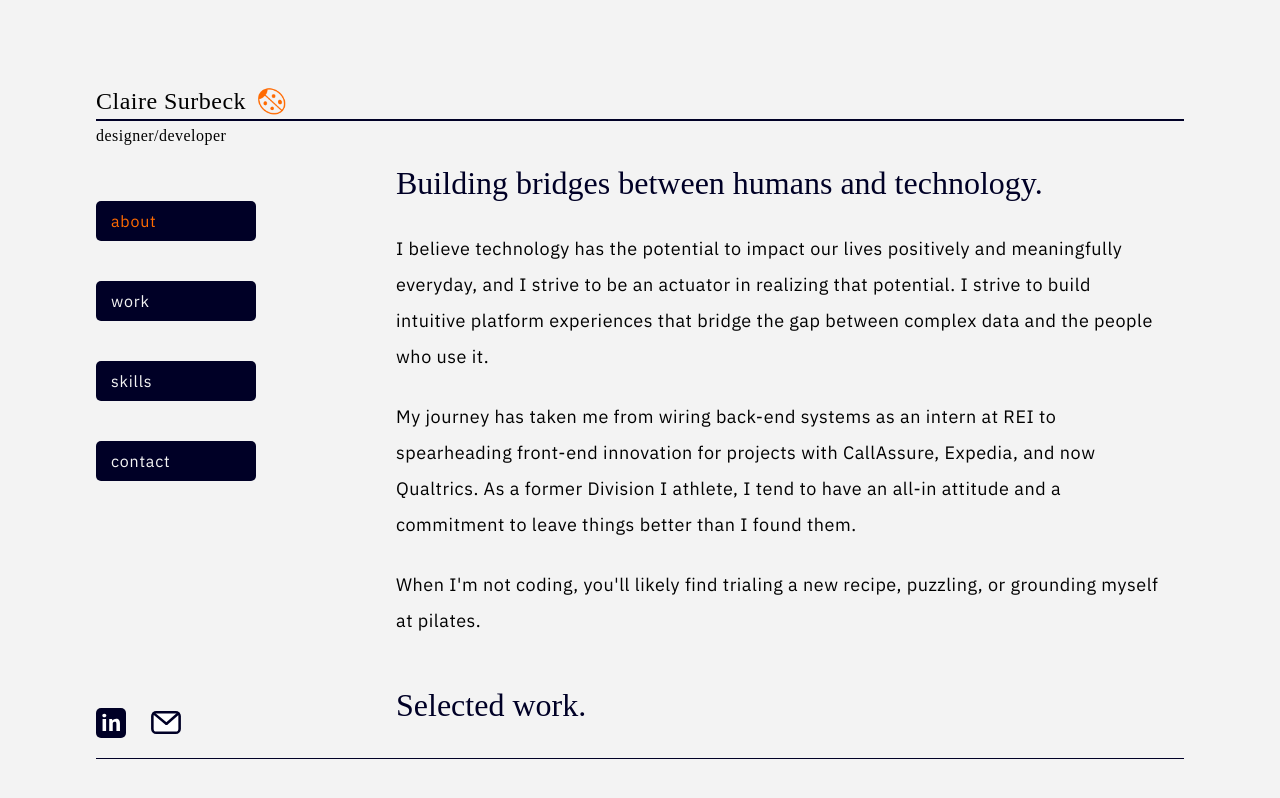
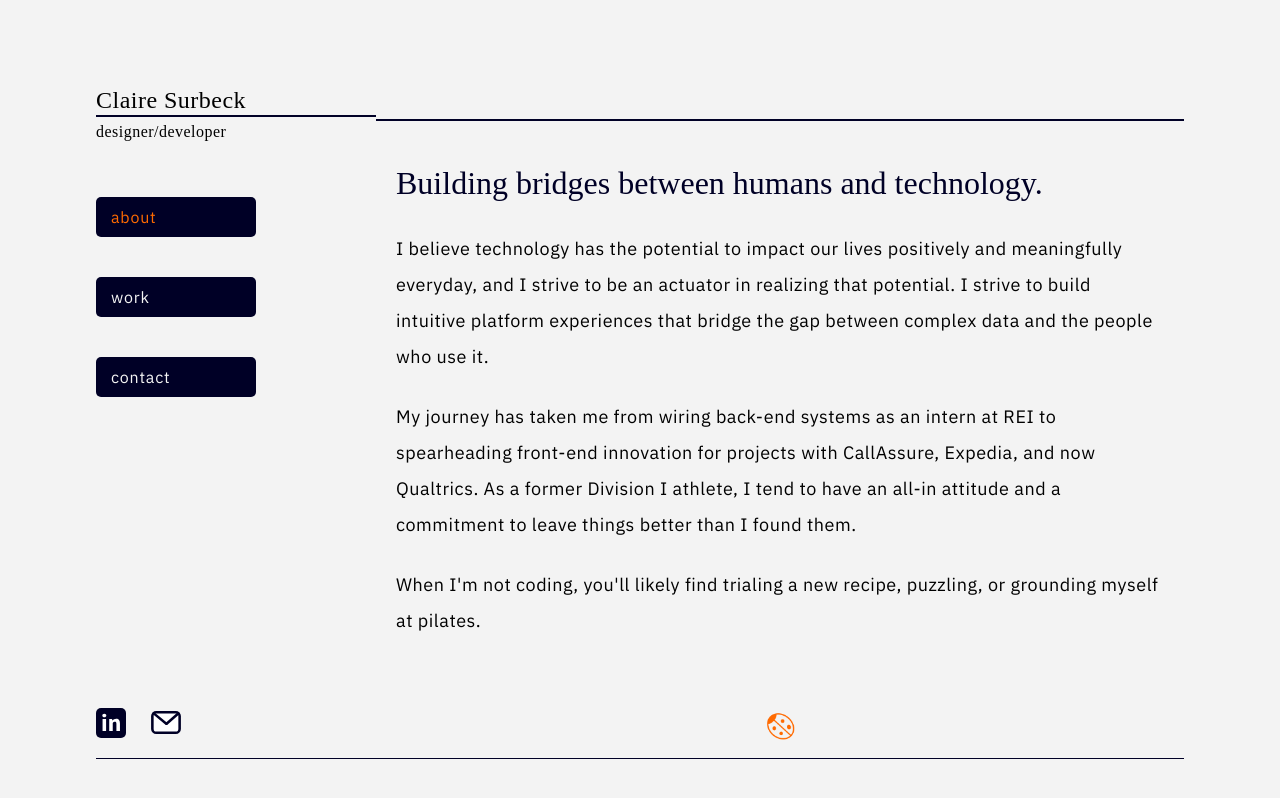
Before and after one commit to csurbeck/csurbeck.github.io, a React app: page / in a window 1280 px wide. Built offline with nearby package versions, Linux system fonts and the light colour scheme; a web font is replaced by a local one.

Commit message:
Adding ladybug divider

```diff
--- a/src/components/NavMenu.tsx
+++ b/src/components/NavMenu.tsx
@@ -4,7 +4,7 @@ import email_icon from '@src/assets/email_icon.svg';
 import orange_ladybug from '@src/assets/orange_ladybug.png';
 const styles = stylesImport as unknown as Record<string, string>;
 
-type SectionId = 'about' | 'work' | 'skills' | 'contact';
+type SectionId = 'about' | 'work' | 'contact';
 
 type NavMenuProps = {
     currentSection: SectionId;
@@ -14,7 +14,6 @@ type NavMenuProps = {
 const NAV_ITEMS: Array<{ id: SectionId; label: string }> = [
     { id: 'about', label: 'about' },
     { id: 'work', label: 'work' },
-    { id: 'skills', label: 'skills' },
     { id: 'contact', label: 'contact' },
 ];
 
@@ -24,7 +23,7 @@ export const NavMenu = ({ currentSection, onNavigate }: NavMenuProps) => (
             <div className={styles.nameHeader}>
                 <div className={styles.nameContainer}>
                     <span className={styles.name}>Claire Surbeck</span>
-                    <img src={orange_ladybug} alt="Ladybug navigation button" className={styles.ladybugIcon} />
+                    {/* <img src={orange_ladybug} alt="Ladybug navigation button" className={styles.ladybugIcon} /> */}
                 </div>
                 <div className={styles.nameDiv} />
                 <span className={styles.title}>designer/developer</span>
--- a/src/components/ScrollSection.module.scss
+++ b/src/components/ScrollSection.module.scss
@@ -24,6 +24,8 @@ html {
 .content {
     flex: 1;
     min-height: 0;
+    display: flex;
+    flex-direction: column;
     font-family: 'Hedvig Letters Serif', serif;
     padding: 24px 20px;
     overflow-y: auto;
@@ -39,6 +41,20 @@ html {
     }
 }
 
+.sectionGap {
+    height: 120px;
+    display: flex;
+    align-items: center;
+    justify-content: center;
+    flex-shrink: 0;
+}
+
+.sectionGapIcon {
+    width: 30px;
+    height: 30px;
+    display: block;
+}
+
 .section {
     padding: 18px 0 28px;
 }
@@ -49,6 +65,14 @@ html {
     margin: 0 0 28px;
     font-size: 32px;
     line-height: 1.25;
+}
+
+.miniTitle {
+    color: #000026;
+    font-weight: 400;
+    margin: 12px 0 12px;
+    font-size: 22px;
+    line-height: 1.3;
 }
 
 .paragraphText {
--- a/src/components/ScrollSection.tsx
+++ b/src/components/ScrollSection.tsx
@@ -1,11 +1,12 @@
 import { forwardRef, useEffect, useImperativeHandle, useRef, useState } from 'react';
 import { Link } from 'react-router-dom';
+import orangeLadybug from '@src/assets/orange_ladybug.png';
 import * as stylesImport from './ScrollSection.module.scss';
 const styles = stylesImport as unknown as Record<string, string>;
 
-type SectionId = 'about' | 'work' | 'skills' | 'contact';
+type SectionId = 'about' | 'work' | 'contact';
 
-const SECTION_IDS: SectionId[] = ['about', 'work', 'skills', 'contact'];
+const SECTION_IDS: SectionId[] = ['about', 'work', 'contact'];
 
 type ScrollSectionProps = {
     currentSection: SectionId;
@@ -15,6 +16,14 @@ type ScrollSectionProps = {
 export type ScrollSectionHandle = {
     scrollToSection: (id: SectionId) => void;
 };
+
+function SectionGap() {
+    return (
+        <div className={styles.sectionGap} aria-hidden="true">
+            <img src={orangeLadybug} alt="" className={styles.sectionGapIcon} />
+        </div>
+    );
+}
 
 function isSectionId(id: string): id is SectionId {
     return (SECTION_IDS as string[]).includes(id);
@@ -159,6 +168,8 @@ export const ScrollSection = forwardRef<ScrollSectionHandle, ScrollSectionProps>
                         </p>
                     </section>
 
+                    <SectionGap />
+
                     <section id="work" className={styles.section} aria-label="Work">
                         <h2 className={styles.sectionTitle}>Selected work.</h2>
                         <p className={styles.paragraphText}>
@@ -177,20 +188,15 @@ export const ScrollSection = forwardRef<ScrollSectionHandle, ScrollSectionProps>
                             experience, spanning research, prototyping, and in-lab user
                             testing.
                         </p>
+                        <h3 className={styles.miniTitle}>Things I&apos;m good at.</h3>
+                        <p className={styles.paragraphText}>
+                            React, TypeScript, JavaScript, HTML/CSS, Python, Java, SQL
+                            {' || '}
+                            REST APIs, accessibility, responsive UI, Figma, component and end-to-end testing, Git
+                        </p>
                     </section>
 
-                    <section id="skills" className={styles.section} aria-label="Skills">
-                        <h2 className={styles.sectionTitle}>Skills.</h2>
-                        <p className={styles.paragraphText}>
-                            Language & Frameworks || React, Typescript, JavaScript, HTML/CSS, Python, Java, SQL
-                        </p>
-                        <p className={styles.paragraphText}>
-                            Web Development & Design || RESTful APIs, Responsive Design, Accessibility, UX/UI principles, Figma
-                        </p>
-                        <p className={styles.paragraphText}>
-                            Tools & Workflow || Git, Jira, Component & E2E Testing, Version Control, CI/CD
-                        </p>
-                    </section>
+                    <SectionGap />
 
                     <section id="contact" className={styles.section} aria-label="Contact">
                         <h2 className={styles.sectionTitle}>Put me on a team, product, or feature!</h2>
@@ -207,9 +213,9 @@ export const ScrollSection = forwardRef<ScrollSectionHandle, ScrollSectionProps>
                             {' || '}
                             <a href="https://www.linkedin.com/in/claire-surbeck/" className={styles.contactLink} target="_blank" rel="noopener noreferrer">linkedin</a>
                             {' || '}
-                            <a href="https://github.com/csurbeck" className={styles.contactLink}>github</a>
+                            <a href="https://github.com/csurbeck" className={styles.contactLink} target="_blank" rel="noopener noreferrer">github</a>
                             {' || '}
-                            <a href="RESUME_URL" className={styles.contactLink}>resume</a>
+                            <a href="RESUME_URL" className={styles.contactLink} target="_blank" rel="noopener noreferrer">resume</a>
                         </p>
                     </section>
                 </div>
--- a/src/pages/HomePage/HomePage.tsx
+++ b/src/pages/HomePage/HomePage.tsx
@@ -4,7 +4,7 @@ import { useCallback, useEffect, useRef, useState } from 'react';
 import * as stylesImport from './HomePage.module.scss';
 const styles = stylesImport as unknown as Record<string, string>;
 
-type SectionId = 'about' | 'work' | 'skills' | 'contact';
+type SectionId = 'about' | 'work' | 'contact';
 
 export function HomePage() {
     const [currentSection, setCurrentSection] = useState<SectionId>('about');
```
